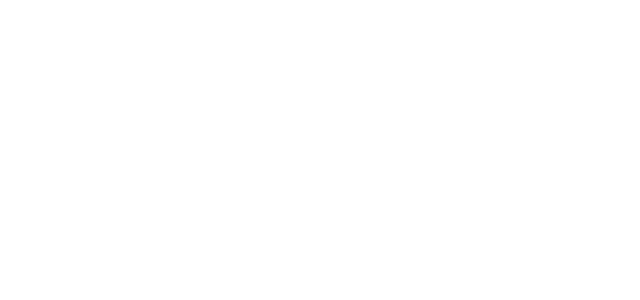
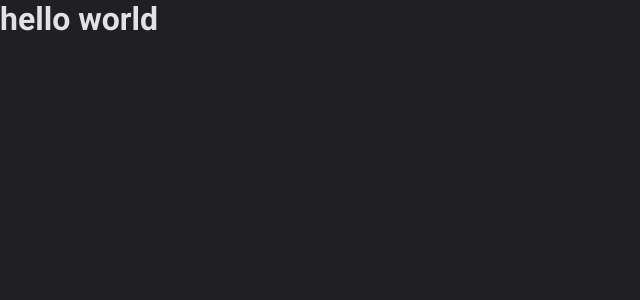
Before and after one commit to victorlucass/dt-money, a React (Vite) app: page / in a window 1280 px wide. Shown: the top 300 px of the page, without its empty margins (0-640 px from the left). Built offline with nearby package versions, Linux system fonts and the light colour scheme.

Commit message:
feat: config theme and global styles

```diff
--- a/index.html
+++ b/index.html
@@ -2,6 +2,12 @@
 <html lang="en">
   <head>
     <meta charset="UTF-8" />
+    <link rel="preconnect" href="https://fonts.googleapis.com" />
+    <link rel="preconnect" href="https://fonts.gstatic.com" crossorigin />
+    <link
+      href="https://fonts.googleapis.com/css2?family=Roboto:wght@400;700&display=swap"
+      rel="stylesheet"
+    />
     <!-- <link rel="icon" type="image/svg+xml" href="/vite.svg" /> -->
     <meta name="viewport" content="width=device-width, initial-scale=1.0" />
     <title>DT Money</title>
--- a/src/App.tsx
+++ b/src/App.tsx
@@ -1,6 +1,14 @@
-import { useState } from 'react'
+import { useState } from "react";
+import { ThemeProvider } from "styled-components";
+import { GlobalStyles } from "./styles/global";
+import { defaultTheme } from "./styles/theme/default";
 function App() {
- return <></>
+  return (
+    <ThemeProvider theme={defaultTheme}>
+      <h1>hello world</h1>
+      <GlobalStyles />
+    </ThemeProvider>
+  );
 }
 
-export default App
+export default App;
--- /dev/null
+++ b/src/styles/@types/theme.d.ts
@@ -0,0 +1,8 @@
+import "styled-components";
+import { defaultTheme } from "../theme/default";
+
+type ThemeType = typeof defaultTheme;
+
+declare module "styled-components" {
+  export interface DefaultTheme extends ThemeType {}
+}
--- /dev/null
+++ b/src/styles/global.ts
@@ -0,0 +1,22 @@
+import { createGlobalStyle } from "styled-components";
+
+export const GlobalStyles = createGlobalStyle`
+    *{
+        margin: 0;
+        padding: 0;
+        box-sizing: border-box;
+        -webkit-font-smoothing: antialiased;
+
+    }
+    :focus {
+        outline: 0;
+        box-shadow: 0 0 0 2px ${(props) => props.theme["green-500"]};
+    }
+    body {
+        background: ${(props) => props.theme["gray-800"]};
+        color: ${(props) => props.theme["gray-100"]};
+    }
+    body, input, textarea, button {
+        font: 400 1rem Roboto, sans-serif;
+    }
+`;
--- /dev/null
+++ b/src/styles/theme/default.ts
@@ -0,0 +1,20 @@
+export const defaultTheme = {
+    white: '#fff',
+
+    'gray-100': '#E1E1E6',
+    'gray-300': '#C4C4CC',
+    'gray-400': '#8D8D99',
+    'gray-500': '#7C7C8A',
+    'gray-600': '#323238',
+    'gray-700': '#29292E',
+    'gray-800': '#202024',
+    'gray-900': '#121214',
+
+    'green-300': '#00B37E',
+    'green-500': '#00875F',
+    'green-700': '#015F43',
+
+    'red-300': '#F75A68',
+    'red-500': '#AB222E',
+    'red-700': '#7A1921',
+  } as const
```
